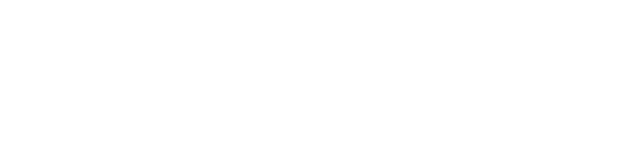
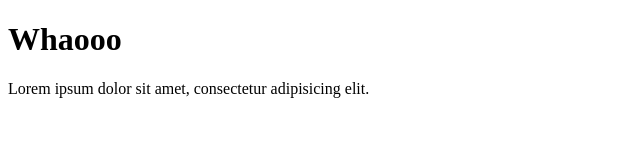
Before and after one commit to DenishAli/TestOne, a plain HTML site: page index.html in a window 1280 px wide. Shown: the whole page, without its empty margins (0-640 px from the left). Drawn offline with Linux system fonts and the light colour scheme.

Commit message:
Add Heading and Paragraph in index file

```diff
--- a/index.html
+++ b/index.html
@@ -7,6 +7,7 @@
     <title>My Practice</title>
 </head>
 <body>
-
+    <h1> Whaooo </h1>
+    <p> Lorem ipsum dolor sit amet, consectetur adipisicing elit. </p>
 </body>
 </html>
```
